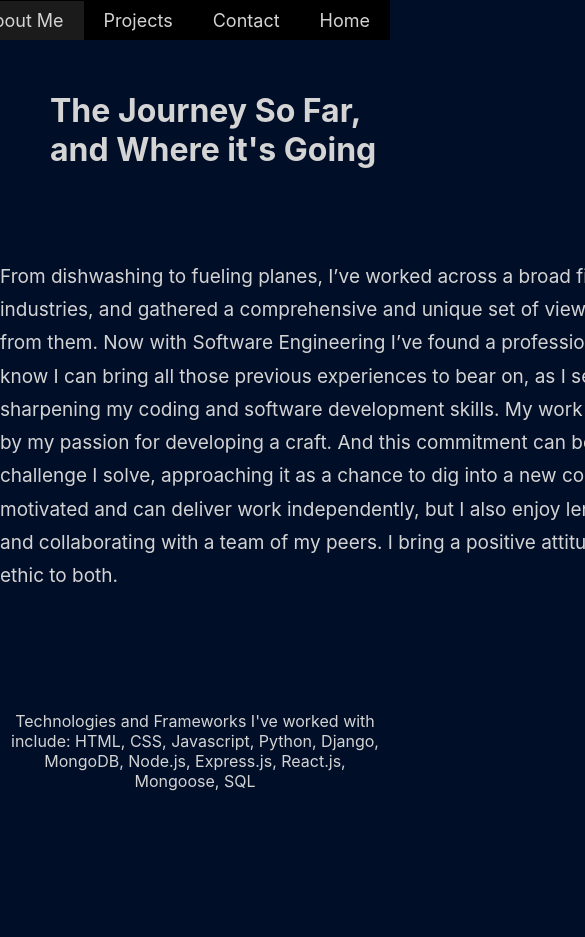
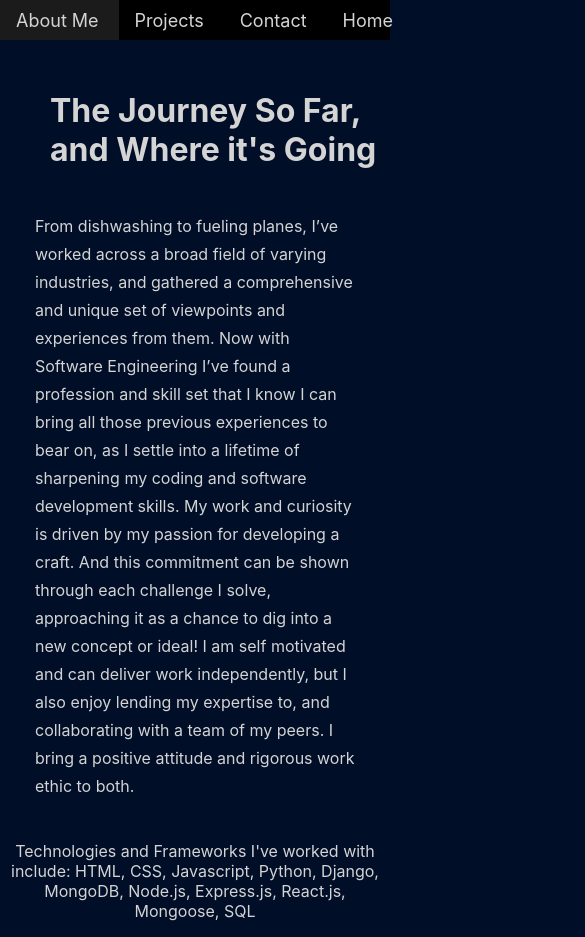
Before and after one commit to SamWing1/Portfolio, a React (Create React App) app: page /AboutMe in a window 390 px wide. Shown: the top 937 px of the page, 585 px wide, since content can reach past the window. Before the commit the page ends 844 px from the top, so only its background shows below. Built offline with nearby package versions, Linux system fonts and the light colour scheme.

Commit message:
formatted about page for mobile

```diff
--- a/src/components/NavBar/NavBar.css
+++ b/src/components/NavBar/NavBar.css
@@ -38,5 +38,11 @@ a:hover { text-decoration: none; }
 a:active { text-decoration: none; }
 
 @media only screen and (max-width: 600px) {
-
+    nav {
+        justify-content: space-around;
+    }
+    .link {
+        font-size: 18px;
+        padding: 10px 20px 9px 16px;
+    }
 }
--- a/src/pages/AboutMe/AboutMe.css
+++ b/src/pages/AboutMe/AboutMe.css
@@ -19,5 +19,15 @@
     padding-top: 100px;
     text-align: center;
     color: rgb(212, 212, 212);
+}
 
+@media only screen and (max-width: 600px) {
+    #abouttext {
+        width: 320px;
+        font-size: 16px;
+        padding-top: 5px;
+    }
+    #abouttechs {
+        padding-top: 25px;
+    }
 }
--- a/src/pages/HomePage/HomePage.css
+++ b/src/pages/HomePage/HomePage.css
@@ -73,7 +73,7 @@ img {
   .mobileshow {
     display: block;
     color: rgb(212, 212, 212);
-    width: 370px;
+    width: 320px;
     padding-left: 40px;
     padding-top: 10px;
   }
```
